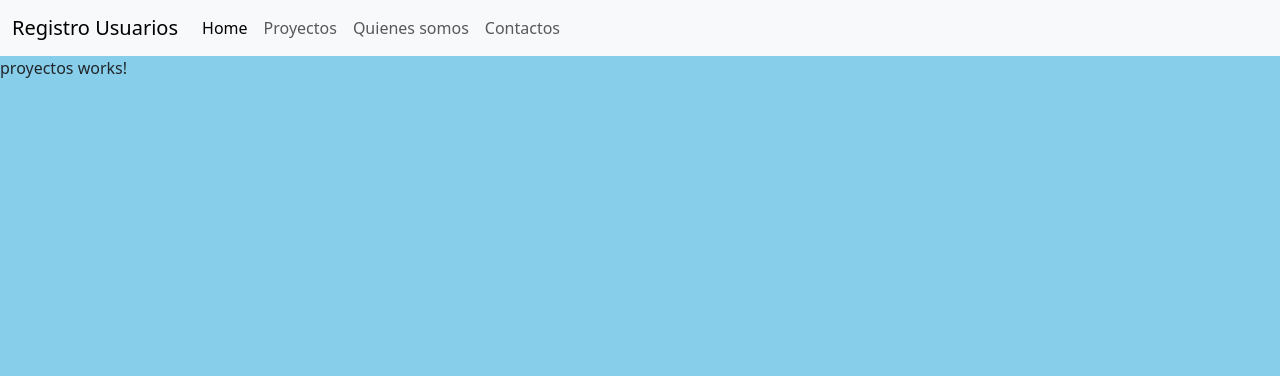
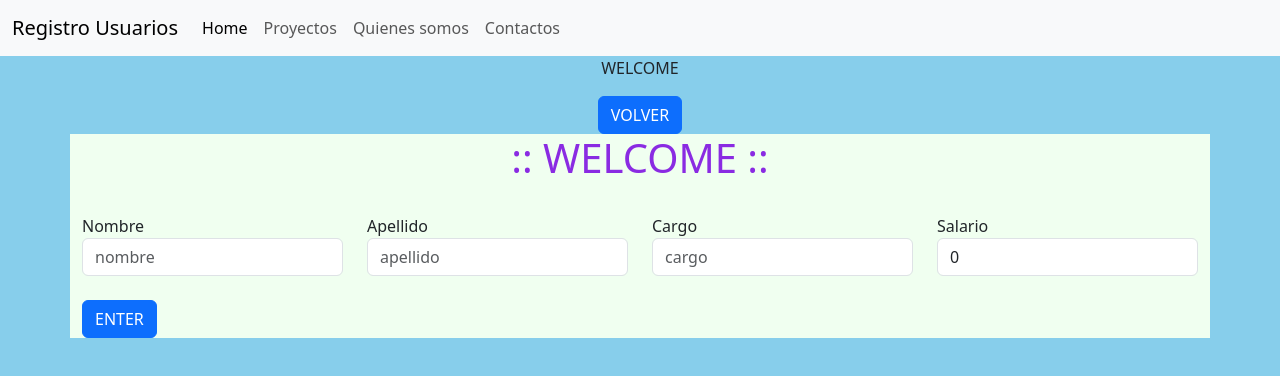
Before and after one commit to muskafons/myApp, an Angular app: page /proyectos in a window 1280 px wide. Shown: the top 376 px of the page. Built offline with nearby package versions, Linux system fonts and the light colour scheme.

Commit message:
Routing boton a componente

```diff
--- a/src/app/proyectos.component/proyectos.component.html
+++ b/src/app/proyectos.component/proyectos.component.html
@@ -1 +1,64 @@
-<p>proyectos works!</p>
+<div style="text-align: center">
+  <p>{{ mensaje }}</p>
+  <button class="btn btn-primary" (click)="volver()">VOLVER</button>
+</div>
+
+<div class="container" style="background-color: honeydew">
+    <div class="col" style="text-align: center; color: blueviolet">
+      <h1>:: {{ mensaje }} ::</h1>
+    </div>
+    <br />
+    <form class="form-group row" action="">
+      <div class="form-group col-md-3">
+        <label for="nombre">Nombre</label>
+        <input
+          type="text"
+          name="nombre"
+          id="nombre"
+          placeholder="nombre"
+          class="form-control"
+          [(ngModel)]="cuadroNombre"
+        />
+      </div>
+      <div class="form-group col-md-3">
+        <label for="apellido">Apellido</label>
+        <input
+          type="text"
+          name="apellido"
+          id="apellido"
+          placeholder="apellido"
+          class="form-control"
+          [(ngModel)]="cuadroApellido"
+        />
+      </div>
+      <div class="form-group col-md-3">
+        <label for="cargo">Cargo</label>
+        <input
+          type="text"
+          name="cargo"
+          id="cargo"
+          placeholder="cargo"
+          class="form-control"
+          [(ngModel)]="cuadroCargo"
+        />
+      </div>
+      <div class="form-group col-md-3">
+        <label for="salario">Salario</label>
+        <input
+          type="number"
+          name="salario"
+          id="salario"
+          placeholder="salario"
+          class="form-control"
+          [(ngModel)]="cuadroSalario"
+        />
+      </div>
+    </form>
+    <br />
+    <div class="row">
+      <div class="col">
+        <button type="submit" class="btn btn-primary" (click)="useServicio()">
+          ENTER
+        </button>
+      </div>
+    </div>
--- a/src/app/proyectos.component/proyectos.component.ts
+++ b/src/app/proyectos.component/proyectos.component.ts
@@ -1,15 +1,36 @@
 import { Component, OnInit } from '@angular/core';
+import { Router } from '@angular/router';
+import { ServicioEmpleadoService } from '../servicio-empleado.service';
 
 @Component({
   selector: 'app-proyectos',
   templateUrl: './proyectos.component.html',
-  styleUrls: ['./proyectos.component.css']
+  styleUrls: ['./proyectos.component.css'],
 })
 export class ProyectosComponent implements OnInit {
+  mensaje: string = 'WELCOME';
 
-  constructor() { }
+  constructor(private router: Router, private servicio:ServicioEmpleadoService) {}
 
-  ngOnInit(): void {
+  cuadroNombre: string = '';
+  cuadroApellido: string = '';
+  cuadroCargo: string = '';
+  cuadroSalario : number = 0;
+
+  volver() {
+    this.router.navigate(['']);
   }
 
+  useServicio(){
+    this.mensaje=this.servicio.addRegistro(this.cuadroNombre,this.cuadroApellido,this.cuadroCargo,this.cuadroSalario);
+    this.cuadroNombre = "";
+    this.cuadroApellido = "";
+    this.cuadroCargo = "";
+    this.cuadroSalario = 0;
+    if(this.mensaje=="USUARIO REGISTRADO"){
+      this.router.navigate(['']);
+    }
+  }
+
+  ngOnInit(): void {}
 }
```
